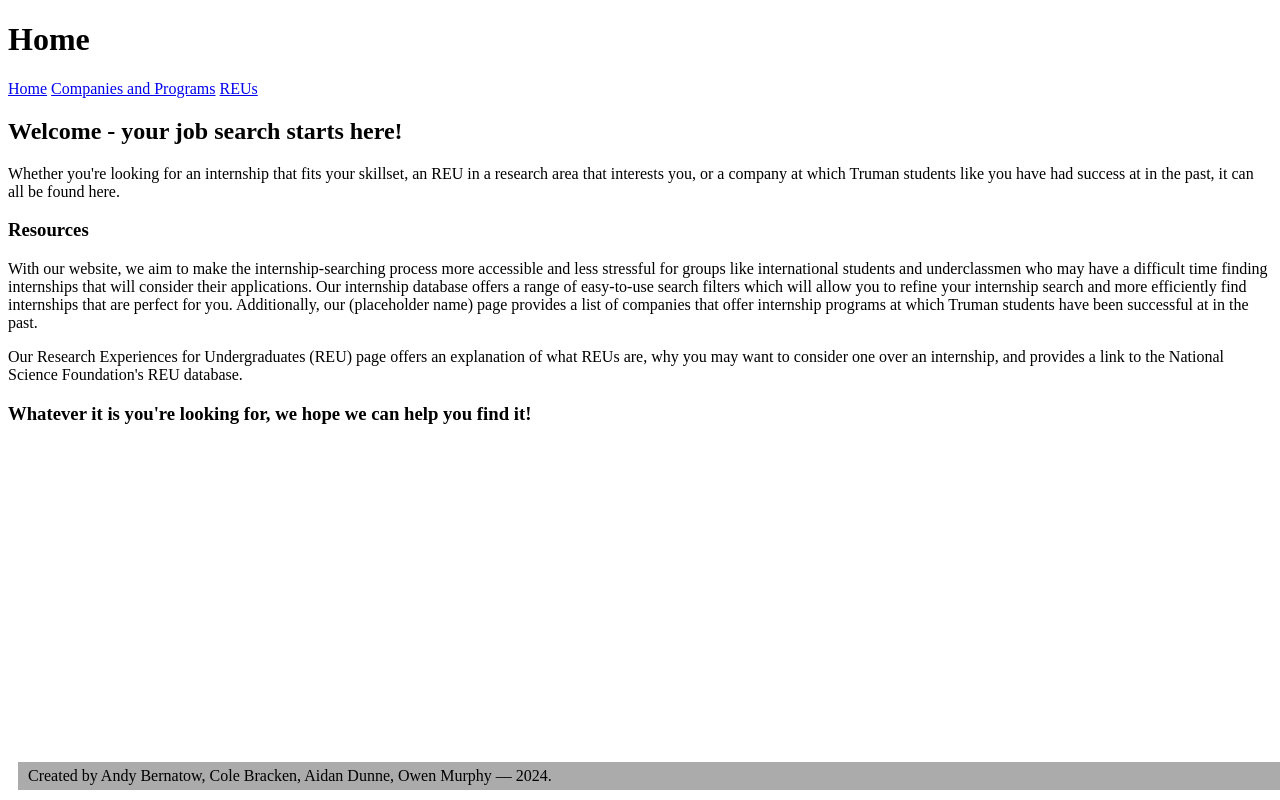
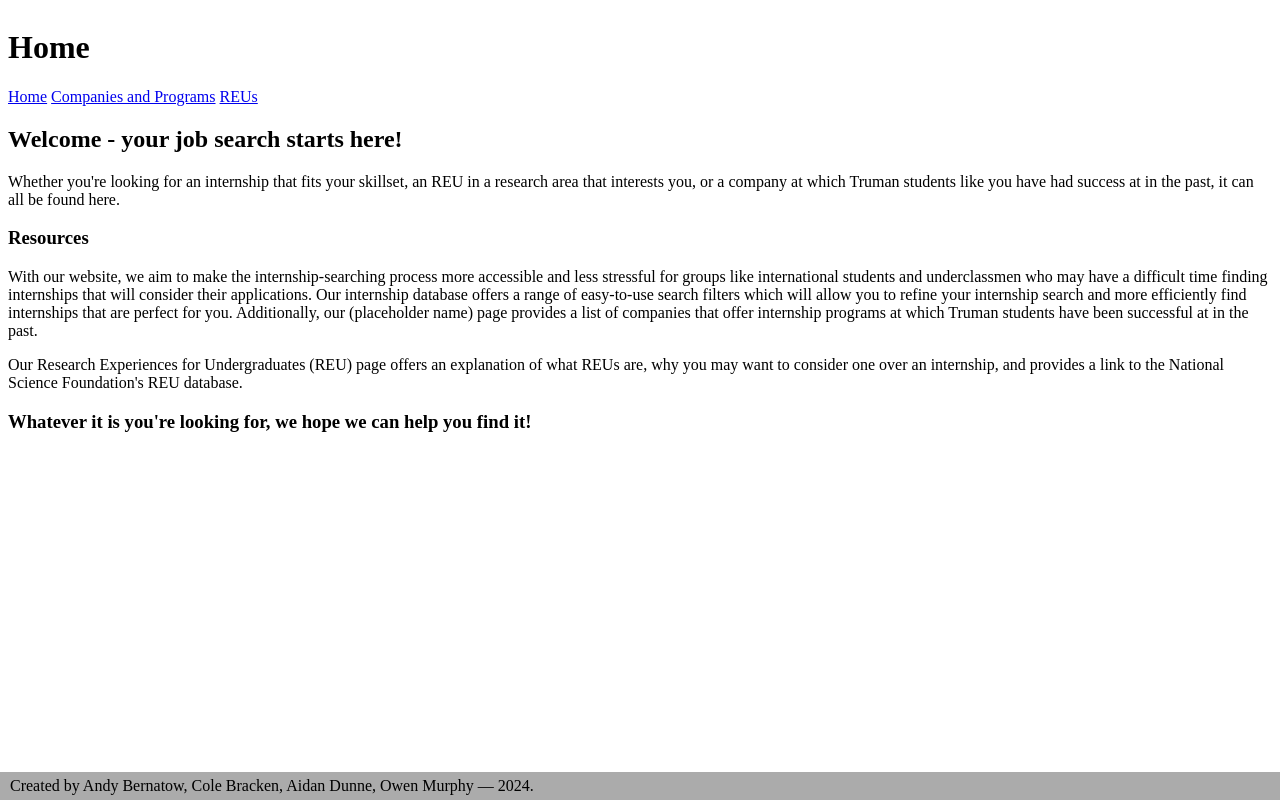
Before and after one commit to aidan-dunne/sweProject, a PHP site: page / in a window 1280 px wide. Run offline with PHP 8.4, Linux system fonts and the light colour scheme.

Commit message:
small stylesheet update

```diff
--- a/styles.css
+++ b/styles.css
@@ -1,12 +1,19 @@
 /*Stylesheet starts here!*/
+
+/*Body styles*/
+body {
+	display: flex;
+	flex-direction: column;
+}
 
 /*Footer styles*/
 footer {
 	position: absolute;
 	bottom: 0;
-	width: 100%;
+	left: 0;
+	right: 0;
 	background-color: #ababab;
-	margin: 10px;
+	margin: 0;
 	padding: 5px;
 	padding-left: 10px;
 	padding-right: 10px;
```
